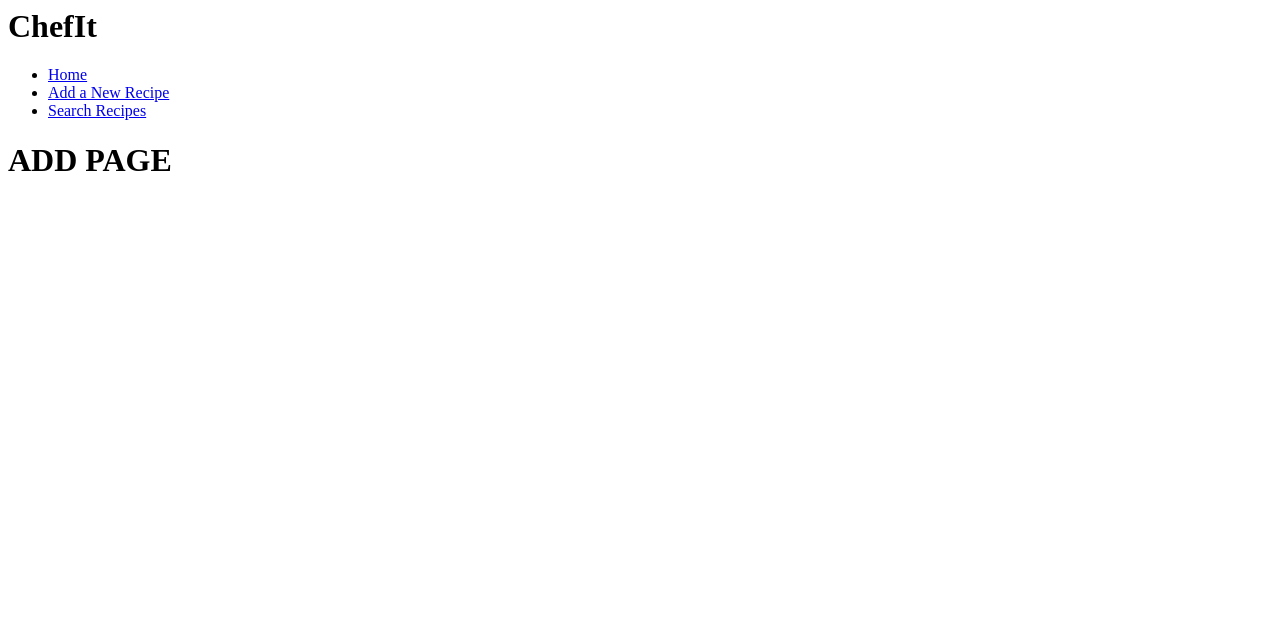
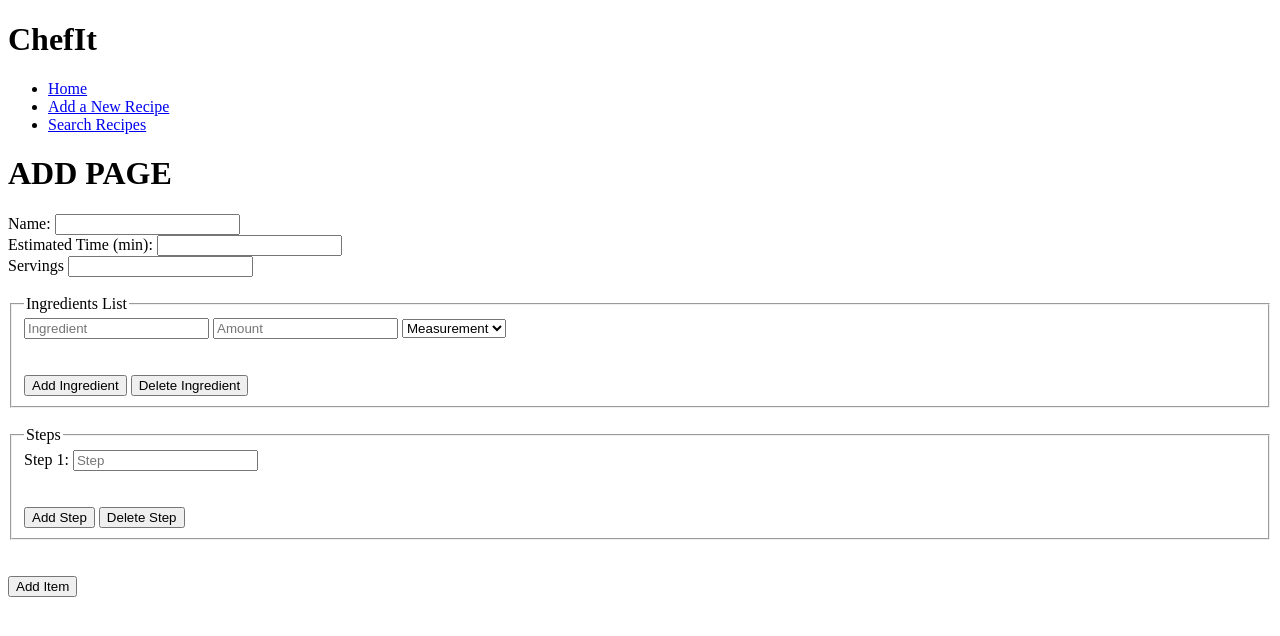
Before and after one commit to Ryan-T-Orth/Full-Stack-Final, a website: page pages/add.html in a window 1280 px wide. Drawn offline with Linux system fonts and the light colour scheme.

Commit message:
Set up recipe form and submit data to DynamoDB

```diff
--- /dev/null
+++ b/js/add.js
@@ -0,0 +1,55 @@
+let nextIngredientNum = 2;
+let nextStepNum = 2;
+
+const addItem = (event) => {
+    event.preventDefault();
+
+    const UUID = Date.now();
+    const recipeName = document.getElementById("recipe-name").value;
+    const timeEstimate = document.getElementById("time-estimate").value;
+    const recipeServings = document.getElementById("recipe-servings").value;
+    const ingredientsList = document.getElementsByClassName("ingredient");
+    const stepsList = document.getElementsByClassName("step");
+
+    let ingredients = [];
+    let steps = [];
+
+    let ingredient;
+    for (let i = 0; i < ingredientsList.length; i++) {
+        ingredient = ingredientsList[i];
+        let ingredientName = ingredient.children[0].value;
+        let ingredientAmount = ingredient.children[1].value;
+        let ingredientMeasurement = ingredient.children[2].value;
+        ingredients.push({name: `${ingredientName}`, amount: `${ingredientAmount}`, measurement: `${ingredientMeasurement}`});
+    }
+
+    let step;
+    for (let i = 0; i < stepsList.length; i++) {
+        step = stepsList[i];
+        let instruction = step.children[1].value;
+        steps.push(`${instruction}`);
+    }
+
+    let xhr = new XMLHttpRequest();
+    xhr.open("PUT", "https://eq08yo1hu1.execute-api.us-west-2.amazonaws.com/items");
+    xhr.setRequestHeader("Content-Type", "application/json");
+    xhr.send(JSON.stringify({
+        "id": `${UUID}`,
+        "name": `${recipeName}`,
+        "time": timeEstimate,
+        "servings": recipeServings,
+        "ingredients": ingredients,
+        "steps": steps
+    }));
+
+    console.log(JSON.stringify({
+        "id": `${UUID}`,
+        "name": `${recipeName}`,
+        "time": timeEstimate,
+        "servings": recipeServings,
+        "ingredients": ingredients,
+        "steps": steps
+    }));
+
+    event.target.reset();
+}
--- a/pages/add.html
+++ b/pages/add.html
@@ -1,11 +1,111 @@
+<!DOCTYPE html>
+<html>
+
+<head>
+    <meta charset="utf-8">
+    <meta http-equiv="X-UA-Compatible" content="IE=edge">
+    <title>Test AWS Lambda</title>
+    <meta name="description" content="">
+    <meta name="viewport" content="width=device-width, initial-scale=1">
+    <link rel="stylesheet" href="../css/style.css">
+</head>
+
+<body>
+
     <header>
         <h1>ChefIt</h1>
         <nav>
             <ul>
-            <li><a href="./pages/index.html">Home</a></li>
+                <li><a href="../index.html">Home</a></li>
                 <li><a href="./add.html">Add a New Recipe</a></li>
                 <li><a href="./search.html">Search Recipes</a></li>
             </ul>
         </nav>
     </header>
+
     <h1>ADD PAGE</h1>
+    <div id="form-area">
+
+        <form onsubmit="addItem(event)">
+
+            <label for="recipe-name">Name:</label>
+            <input id="recipe-name" name="recipe-name" required>
+
+            <br>
+
+            <label for="time-estimate">Estimated Time (min):</label>
+            <input id="time-estimate" name="time-estimate" type="number" required>
+
+            <br>
+
+            <label for="recipe-servings">Servings</label>
+            <input name="recipe-servings" id="recipe-servings" required type="number">
+
+            <br>
+            <br>
+            <fieldset id="ingredients-list">
+                <legend>Ingredients List</legend>
+                <span class="ingredient">
+                    <input class="ingredient-name" placeholder="Ingredient" required aria-required>
+
+                    <input class="ingredient-amount" placeholder="Amount" type="number" required aria-required>
+
+
+                    <select class="ingredient-measurement" aria-placeholder="Measurement" required aria-required>
+                        <option disabled selected>Measurement</option>
+                        <optgroup label="Volume">
+                            <option value="Pinch">Pinch</option>
+                            <option value="Tsp">Tsp</option>
+                            <option value="Tbsp">Tbsp</option>
+                            <option value="Fl Oz">Fl Oz</option>
+                            <option value="Cup">Cups</option>
+                            <option value="Pint (US)">Pint (US)</option>
+                            <option value="Pint (UK)">Pint (UK)</option>
+                            <option value="Quart">Quart</option>
+                            <option value="Gal">Gal</option>
+                            <option value="mL">mL</option>
+                            <option value="L">L</option>
+                        </optgroup>
+                        <optgroup label="Weight">
+                            <option value="Oz">Oz</option>
+                            <option value="Lb">Lb</option>
+                            <option value="g">g</option>
+                        </optgroup>
+                    </select>
+                </span>
+
+
+                <br>
+                <br>
+                <br>
+
+                <button id="add-ingredient" type="button">Add Ingredient</button>
+                <button id="delete-ingredient" type="button">Delete Ingredient</button>
+            </fieldset>
+
+            <br>
+
+
+            <fieldset id="steps-list">
+                <legend>Steps</legend>
+                <span class="step">
+                    <label for="step-1">Step 1: </label>
+                    <input class="step-text" id="step-1" name="step-1" placeholder="Step" required aria-required>
+                </span>
+
+                <br>
+                <br>
+                <br>
+
+                <button id="add-step" type="button">Add Step</button>
+                <button id="delete-step" type="button">Delete Step</button>
+            </fieldset>
+
+            <br>
+            <br>
+            <button id="add-button" type="submit">Add Item</button>
+        </form>
+    </div>
+
+    <script src="../js/add.js"></script>
+</body>
```
Also changed, not shown: css/style.css (deleted, +0 -29 lines), index.html (+0 -20 lines), js/main.js (+1 -18 lines), pages/search.html (+16 -0 lines). Lines whose indentation alone changed are shown as unchanged.
